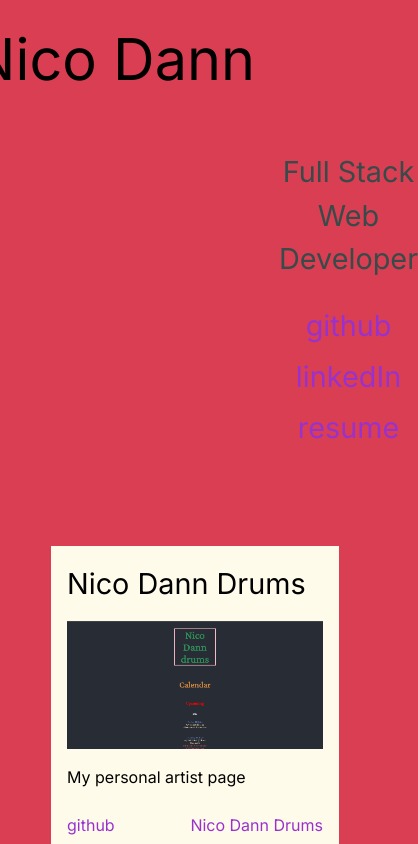
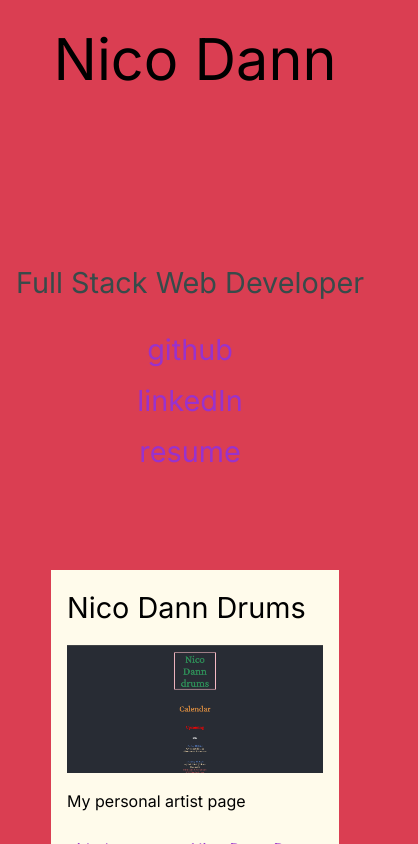
Before and after one commit to nicodann/portfolio, a Next.js app: page / in a window 390 px wide. Shown: the top 844 px of the page, 418 px wide, since content can reach past the window. Built offline with nearby package versions, Linux system fonts and the light colour scheme.

Commit message:
Make letters fall

```diff
--- a/components/Header/index.tsx
+++ b/components/Header/index.tsx
@@ -70,7 +70,7 @@ export default function Header({setBgColour}: {setBgColour: (value:string) => vo
 
   return (
     <header className="flex flex-col lg:flex-row gap-12 flex-wrap justify-between lg:w-full text-center">
-      <div id="#interactive_heading" className='flex justify-between'>
+      <div id="#interactive_heading" className='flex justify-center lg:justify-between'>
         <div className='flex justify-center cursor-pointer'>
           {disappearingNameArray.length === 0 || disappearingNameArray.length === 1 && disappearingNameArray[0] === '\u00A0'
             ?
@@ -95,7 +95,7 @@ export default function Header({setBgColour}: {setBgColour: (value:string) => vo
         </div>
       </div>
 
-      <div id='#second_heading_plus_nav' className='flex gap-6'>
+      <div id='#second_heading_plus_nav' className='flex gap-6 flex-wrap'>
         <div id='#second_name' className='flex text-black'>
           {
             fallingNameArray.map((letter, i) => {
@@ -103,9 +103,13 @@ export default function Header({setBgColour}: {setBgColour: (value:string) => vo
                 <h1
                   key={i}
                   // className='transition-all'
-                  style={{
-                    opacity: letterObject[letter] ? '1' : '0',
-                    transition: 'opacity, 1s'
+                  style={{position: 'relative',
+                    // position: letterObject[letter] ? 'static' :'fixed',
+                    top: letterObject[letter] ? '0px' : '-400px',
+                    transition: 'top, 1s'
+                    // top: '0px'
+                    // opacity: letterObject[letter] ? '1' : '0',
+                    // transition: 'opacity, 1s',
                   }}
                 >
                     {letter}
```
